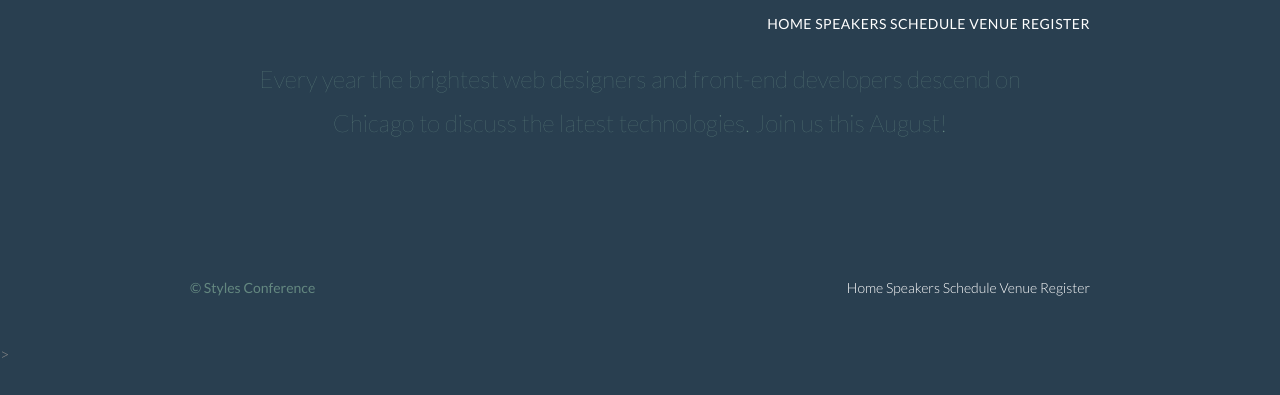
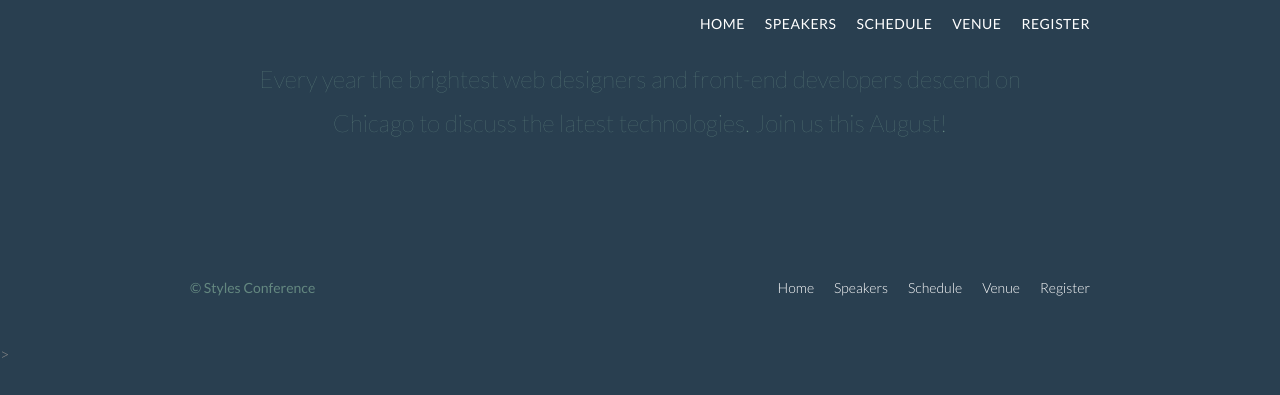
Before and after one commit to shekharOnRuby/learningHTML5, a plain HTML site: page htmlLearnings/conference/schedule.html in a window 1280 px wide. Shown: the part 97-492 px from the top of the page. Drawn offline with Linux system fonts and the light colour scheme.

Commit message:
updating nav bar

```diff
--- a/htmlLearnings/conference/assets/stylesheets/main.css
+++ b/htmlLearnings/conference/assets/stylesheets/main.css
@@ -159,6 +159,15 @@ em {
 }
 .nav {
     text-align: right;
+}
+
+.nav li {
+    display: inline-block;
+    margin: 0 10px;
+    vertical-align: top;
+}
+.nav li:last-child {
+    margin-right:0;
 }
 .primary-nav {
     font-size: 14px;
--- a/htmlLearnings/conference/schedule.html
+++ b/htmlLearnings/conference/schedule.html
@@ -16,13 +16,14 @@
       <h3 class="tagline">August 24 &ndash; 26th &mdash; Chicago, Il</h3>
 
       <nav class="nav primary-nav">
-	<a href="index.html"> Home </a>
-	<a href="speakers.html"> Speakers </a>
-	<a href="schedule.html"> Schedule </a>
-	<a href="venue.html"> Venue </a>
-	<a href="register.html"> Register </a>
+	<ul>
+	  <li><a href="index.html"> Home </a></li><!--
+	--><li><a href="speakers.html"> Speakers </a><!--
+	--><li><a href="schedule.html"> Schedule </a><!--
+	--><li><a href="venue.html"> Venue </a><!--
+	--><li><a href="register.html"> Register </a>
+	</ul>
       </nav>
-
     </header>
     <section class="hero container">
       <p> Every year the brightest web designers and front-end developers descend on Chicago to discuss the latest technologies. Join us this August!</p>
@@ -30,12 +31,14 @@
 
     <footer class = "primary-footer container group">
       <small>&copy; Styles Conference</small>
-      <nav class="nav">
-	<a href="index.html"> Home </a>
-	<a href="speakers.html"> Speakers </a>
-	<a href="schedule.html"> Schedule </a>
-	<a href="venue.html"> Venue </a>
-	<a href="register.html"> Register </a>
+      <nav class="nav ">
+	<ul>
+	  <li><a href="index.html"> Home </a></li><!--
+	--><li><a href="speakers.html"> Speakers </a><!--
+	--><li><a href="schedule.html"> Schedule </a><!--
+	--><li><a href="venue.html"> Venue </a><!--
+	--><li><a href="register.html"> Register </a>
+	</ul>
       </nav>
     </footer>
   </body>
```
Also changed, not shown: htmlLearnings/conference/index.html (+14 -10 lines), htmlLearnings/conference/register.html (+15 -11 lines), htmlLearnings/conference/speakers.html (+14 -11 lines), htmlLearnings/conference/venue.html (+14 -11 lines).
